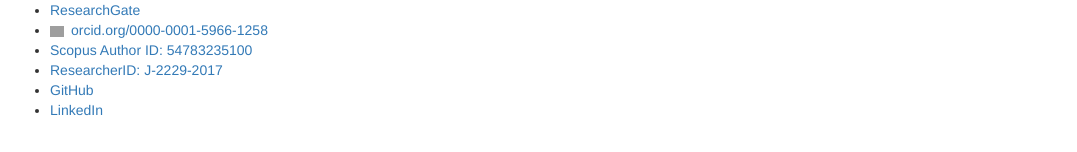
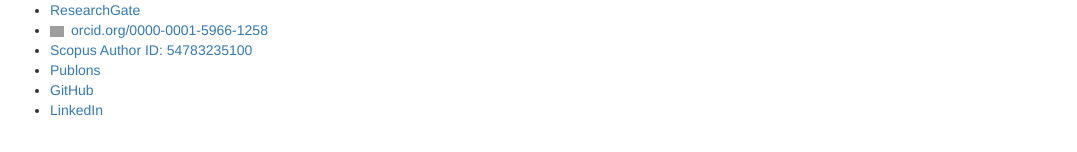
Before and after one commit to alexisph/alexisph.github.io, a plain HTML site: page index.html in a window 1280 px wide. Shown: the part 548-700 px from the top of the page, without its empty margins (0-1077 px from the left). Drawn offline with nearby package versions, Linux system fonts and the light colour scheme; grey boxes are pictures that could not be loaded.

Commit message:
replace researcherid with publons
Signed-off-by: Alexander Phinikarides <alexisph@gmail.com>

```diff
--- a/index.html
+++ b/index.html
@@ -53,7 +53,7 @@
           <li><a href="https://www.researchgate.net/profile/Alexander_Phinikarides">ResearchGate</a></li>
           <li><a href="https://orcid.org/0000-0001-5966-1258" target="orcid.widget" rel="noopener noreferrer" style="vertical-align:top;"><img src="https://orcid.org/sites/default/files/images/orcid_16x16.png" style="width:1em;margin-right:.5em;" alt="ORCID iD icon">orcid.org/0000-0001-5966-1258</a></li>
           <li><a href="http://www.scopus.com/inward/authorDetails.url?authorID=54783235100&partnerID=MN8TOARS">Scopus Author ID: 54783235100</a></li>
-          <li><a href="http://www.researcherid.com/rid/J-2229-2017">ResearcherID: J-2229-2017</a></li>
+          <li><a href="https://publons.com/researcher/1414821/alexander-phinikarides/">Publons</a></li>
           <li><a href="https://github.com/alexisph">GitHub</a></li>
           <li><a href="https://www.linkedin.com/in/phinikarides">LinkedIn</a></li>
         </ul>
```
